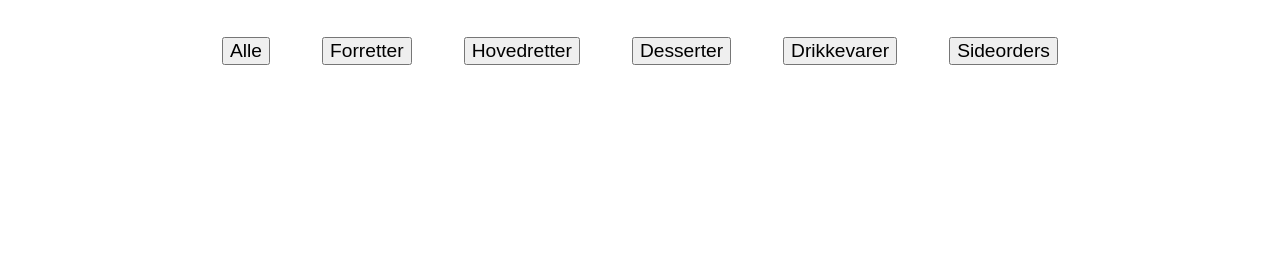
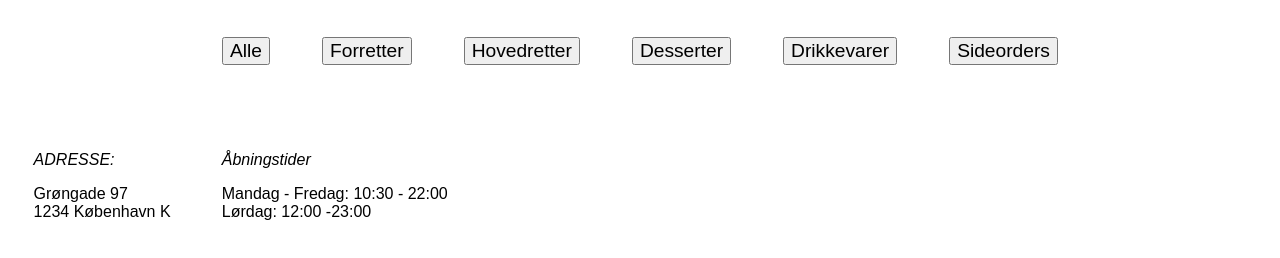
Before and after one commit to iben1252/bistro_babushka, a plain HTML site: page popup/popup.html in a window 1280 px wide. Shown: the part 100-358 px from the top of the page. Drawn offline with Linux system fonts and the light colour scheme; no server answers.

Commit message:
footer done

```diff
--- a/popup/popup.html
+++ b/popup/popup.html
@@ -104,6 +104,18 @@
             left: 0;
             display: none;
         }
+
+        footer {
+            height: 10vw;
+            width: auto;
+            position: static;
+            display: flex;
+        }
+
+        #boks {
+            flex-wrap: wrap;
+            margin: 2vw;
+        }
     </style>
 </head>
 
@@ -136,6 +148,25 @@
         <div id="liste"></div>
 
     </main>
+
+
+
+    <footer>
+
+        <div id="boks">
+            <p><em>ADRESSE:</em></p>
+            <P>Grøngade 97<br>
+                1234 København K</P>
+        </div>
+        <div id="boks">
+            <p><em>Åbningstider</em></p>
+            <p>Mandag - Fredag: 10:30 - 22:00<br>
+                Lørdag: 12:00 -23:00</p>
+        </div>
+
+
+    </footer>
+
 
 
     <script>
@@ -221,22 +252,6 @@
 
 </body>
 
-<footer>
-    <!--
-    <div class="footer">
-        <div id="addresse">
-            Addresse:<br>
-            Grøønegade 97<br>
-            1234 København K
-        </div>
-        <div id="åbningstider">
-            Åbningstider:<br>
-            Mandag - Fredag: 10:30 - 22:00<br>
-            Lørdag: 12:00 - 23:00
-        </div>
-    </div>
--->
 
-</footer>
 
 </html>
```
